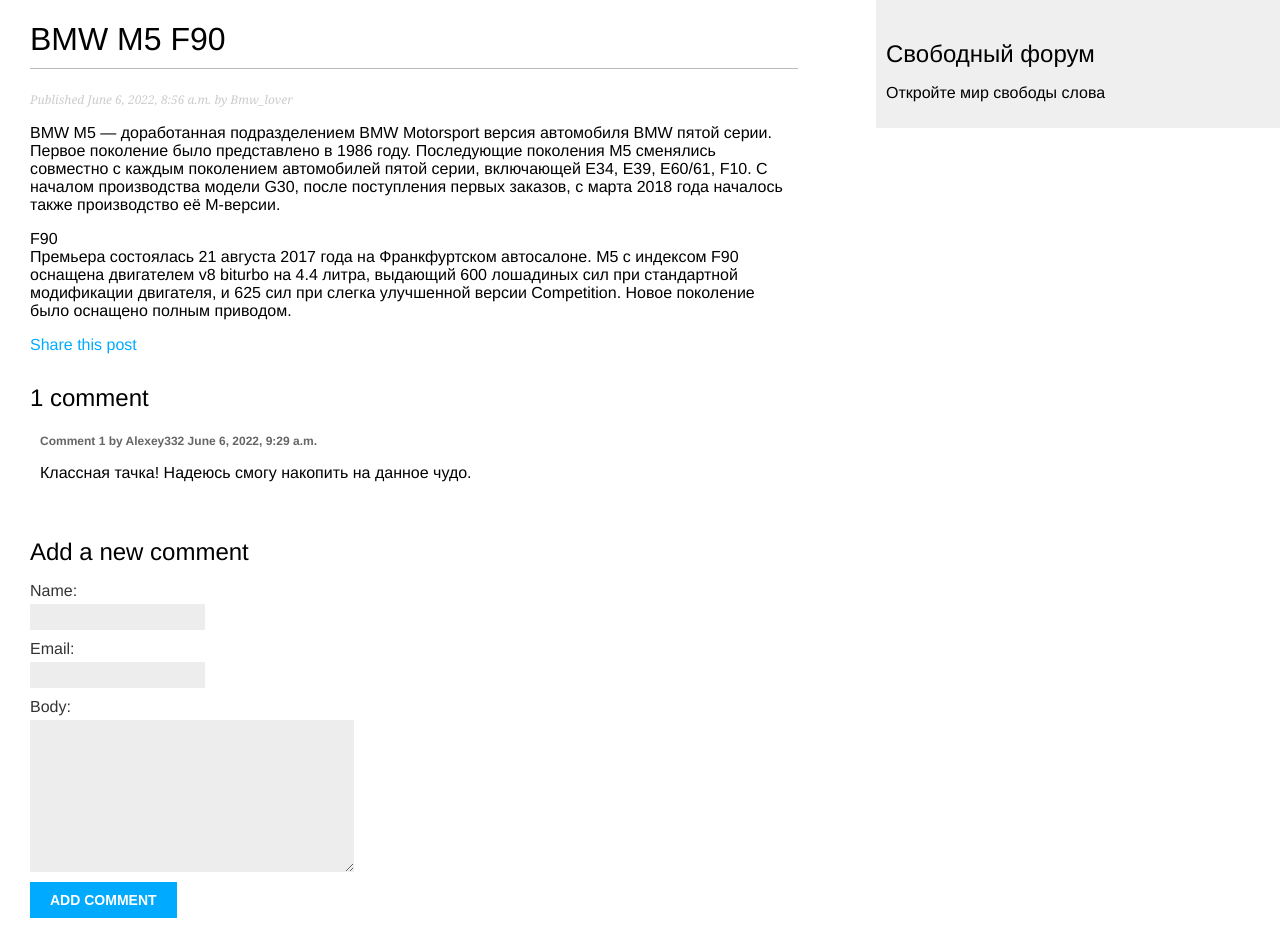
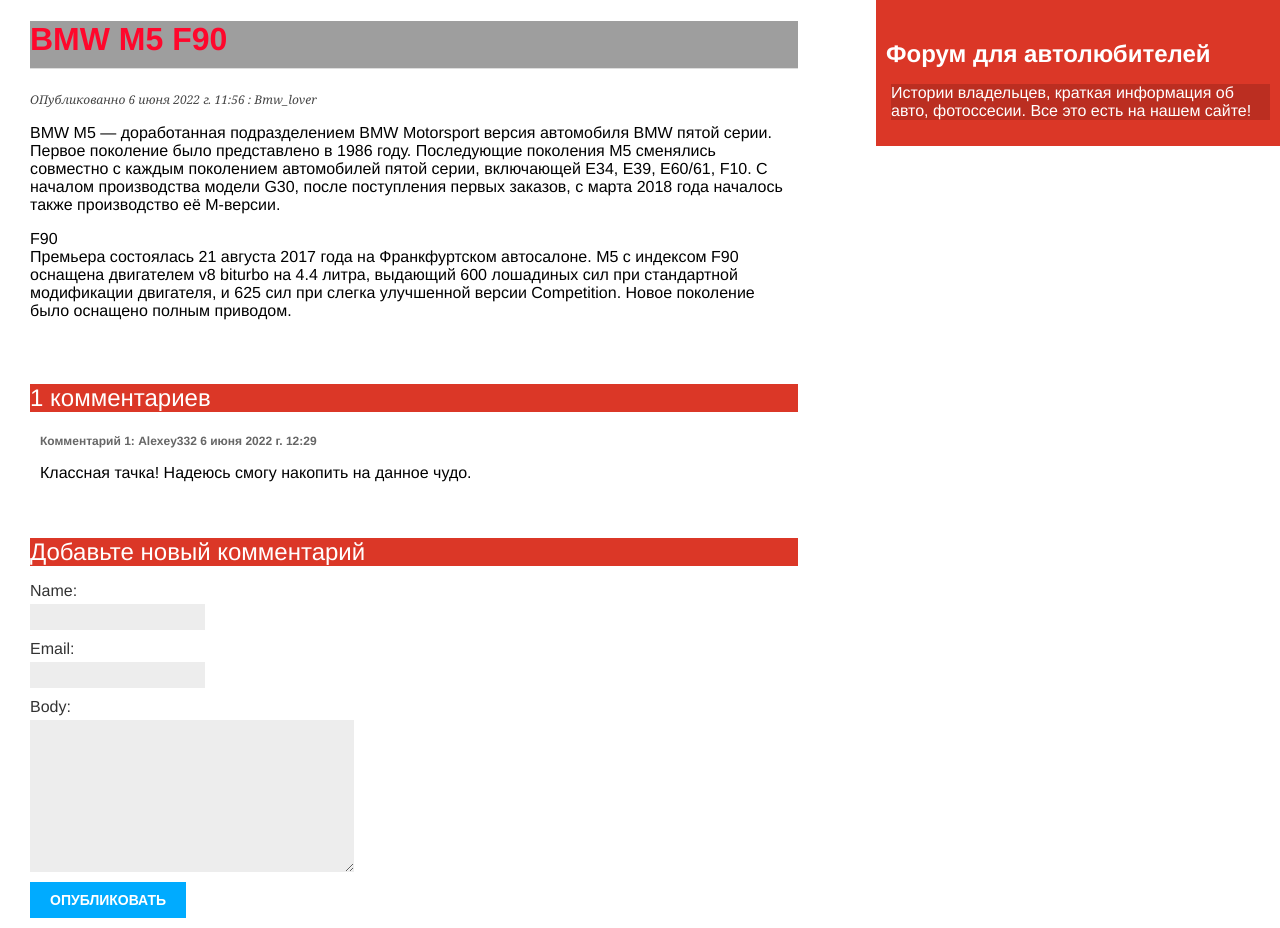
Before and after one commit to Sopirm/myFirst, a Django app: a page that uses mysite/blog/templates/blog/base.html in a window 1280 px wide. Run offline with Django 4.2, Linux system fonts and the light colour scheme; data comes from the database, SQL or seed files in the repository; both versions use the stored data as it was after the commit; grey boxes are pictures that could not be loaded.

Commit message:
Оформил дизайн сайта

```diff
--- a/mysite/blog/static/css/blog.css
+++ b/mysite/blog/static/css/blog.css
@@ -2,22 +2,32 @@
     margin:0;
     padding:0;
     font-family:helvetica, sans-serif;
+    background-color: #ffffff;
 }
 
 a {
-    color:#00abff;
+    color:#fff;
     text-decoration:none;
+    margin-left: 20px;
 }
 
 h1 {
-    font-weight:normal;
-    border-bottom:1px solid #bbb;
+    font-weight:bold;
+    border-bottom:1px solid rgb(221, 221, 221);
     padding:0 0 10px 0;
+    color: #ff072c;
+    background-color: #ffffff;
+    background-image:url(gradient.jpg);
 }
 
 h2 {
     font-weight:normal;
     margin:30px 0 0;
+    color:#000000;
+}
+
+h2 p{
+    color: #000000;
 }
 
 #content {
@@ -25,17 +35,36 @@
     width:60%;
     padding:0 0 0 30px;
 }
+#content h2
+{
+    background-color:#db3727;
+    color: #fff;
+
+
+}
+
 
 #sidebar {
     float:right;
     width:30%;
     padding:10px;
-    background:#efefef;
+    background:#db3727;
     height:100%;
+
 }
-
+#sidebar h2
+{
+    color:#ffffff;
+    font-weight:bold;
+}
+#sidebar p
+{
+    color:#ffffff;
+    background-color: #bb2e21;
+    margin-left: 5px;
+}
 p.date {
-    color:#ccc;
+    color:rgb(69, 69, 69);
     font-family: georgia, serif;
     font-size: 12px;
     font-style: italic;
@@ -45,6 +74,9 @@
 .pagination {
     margin:40px 0;
     font-weight:bold;
+}
+.pagination a{
+    color: #000000;
 }
 
 /* forms */
--- a/mysite/blog/templates/blog/base.html
+++ b/mysite/blog/templates/blog/base.html
@@ -11,8 +11,9 @@
     {% endblock %}
   </div>
   <div id="sidebar">
-    <h2>Свободный форум</h2>
-    <p>Откройте мир свободы слова</p>
+    <h2>Форум для автолюбителей</h2>
+    <p>Истории владельцев, краткая информация об авто, фотоссесии.
+      Все это есть на нашем сайте!</p>
   </div>
 </body>
 </html>
--- a/mysite/blog/templates/blog/post/comment.html
+++ b/mysite/blog/templates/blog/post/comment.html
@@ -1,11 +1,11 @@
 {% extends "blog/base.html" %}
 
-{% block title %}Add a comment{% endblock %}
+{% block title %}Добавить комментарий{% endblock %}
 
 {% block content %}
   {% if comment %}
-    <h2>Your comment has been added.</h2>
-    <p><a href="{{ post.get_absolute_url }}">Back to the post</a></p>
+    <h2>Ваш комментарий был добавлен.</h2>
+    <p><a href="{{ post.get_absolute_url }}">Вернуться к посту</a></p>
   {% else %}
     {% include "blog/post/includes/comment_form.html" %}
   {% endif %}
--- a/mysite/blog/templates/blog/post/detail.html
+++ b/mysite/blog/templates/blog/post/detail.html
@@ -5,29 +5,29 @@
 {% block content %}
   <h1>{{ post.title }}</h1>
   <p class="date">
-    Published {{ post.publish }} by {{ post.author }}
+    ОПубликованно {{ post.publish }} : {{ post.author }}
   </p>
   {{ post.body|linebreaks }}
   <p>
     <a href="{% url "blog:post_share" post.id %}">
-      Share this post
+      Поделиться постом
     </a>
   </p>
   {% with comments.count as total_comments %}
     <h2>
-      {{ total_comments }} comment{{ total_comments|pluralize }}
+      {{ total_comments }} комментариев{{ total_comments|pluralize }}
     </h2>
   {% endwith %}
   {% for comment in comments %}
     <div class="comment">
       <p class="info">
-        Comment {{ forloop.counter }} by {{ comment.name }}
+        Комментарий {{ forloop.counter }}: {{ comment.name }}
         {{ comment.created }}
       </p>
       {{ comment.body|linebreaks }}
     </div>
   {% empty %}
-    <p>There are no comments yet.</p>
+    <p>Комментариев ещё нет. Стань первым кто его напишет!)</p>
   {% endfor %}
   {% include "blog/post/includes/comment_form.html" %}
 {% endblock %}
--- a/mysite/blog/templates/blog/post/includes/comment_form.html
+++ b/mysite/blog/templates/blog/post/includes/comment_form.html
@@ -1,6 +1,6 @@
-<h2>Add a new comment</h2>
+<h2>Добавьте новый комментарий</h2>
 <form action="{% url "blog:post_comment" post.id %}" method="post">
   {{ form.as_p }}
   {% csrf_token %}
-  <p><input type="submit" value="Add comment"></p>
+  <p><input type="submit" value="Опубликовать"></p>
 </form>
--- a/mysite/blog/templates/blog/post/list.html
+++ b/mysite/blog/templates/blog/post/list.html
@@ -3,7 +3,7 @@
 {% block title %}My Blog{% endblock %}
 
 {% block content %}
-  <h1>My Blog</h1>
+  <h1>Форум об авто</h1>
   {% for post in posts %}
     <h2>
       <a href="{{ post.get_absolute_url }}">
@@ -11,7 +11,7 @@
       </a>
     </h2>
     <p class="date">
-      Published {{ post.publish }} by {{ post.author }}
+      Опубликованно {{ post.publish }} : {{ post.author }}
     </p>
     {{ post.body|truncatewords:30|linebreaks }}
   {% endfor %}
--- a/mysite/blog/urls.py
+++ b/mysite/blog/urls.py
@@ -4,14 +4,15 @@
 app_name = 'blog'
 
 urlpatterns = [
-    # Post views
-    # path('', views.post_list, name='post_list'),
-    path('', views.PostListView.as_view(), name='post_list'),
-    path('<int:year>/<int:month>/<int:day>/<slug:post>/',
+     # Post views
+     # path('', views.post_list, name='post_list'),
+     path('', views.PostListView.as_view(), name='post_list'),
+     path('<int:year>/<int:month>/<int:day>/<slug:post>/',
          views.post_detail,
          name='post_detail'),
-    path('<int:post_id>/share/',
+     path('<int:post_id>/share/',
          views.post_share, name='post_share'),
-    path('<int:post_id>/comment/',
+     path('<int:post_id>/comment/',
          views.post_comment, name='post_comment'),
+     path('<int:post_id>/comment/', views.post_comment, name='post_comment'),
 ]
--- a/mysite/mysite/settings.py
+++ b/mysite/mysite/settings.py
@@ -104,9 +104,9 @@
 # Internationalization
 # https://docs.djangoproject.com/en/4.0/topics/i18n/
 
-LANGUAGE_CODE = 'en-us'
+LANGUAGE_CODE = 'ru-ru'
 
-TIME_ZONE = 'UTC'
+TIME_ZONE = 'Europe/Moscow'
 
 USE_I18N = True
 
```
Also changed, not shown: mysite/blog/static/gradient.jpg (added), mysite/db.sqlite3, 1 other file.
